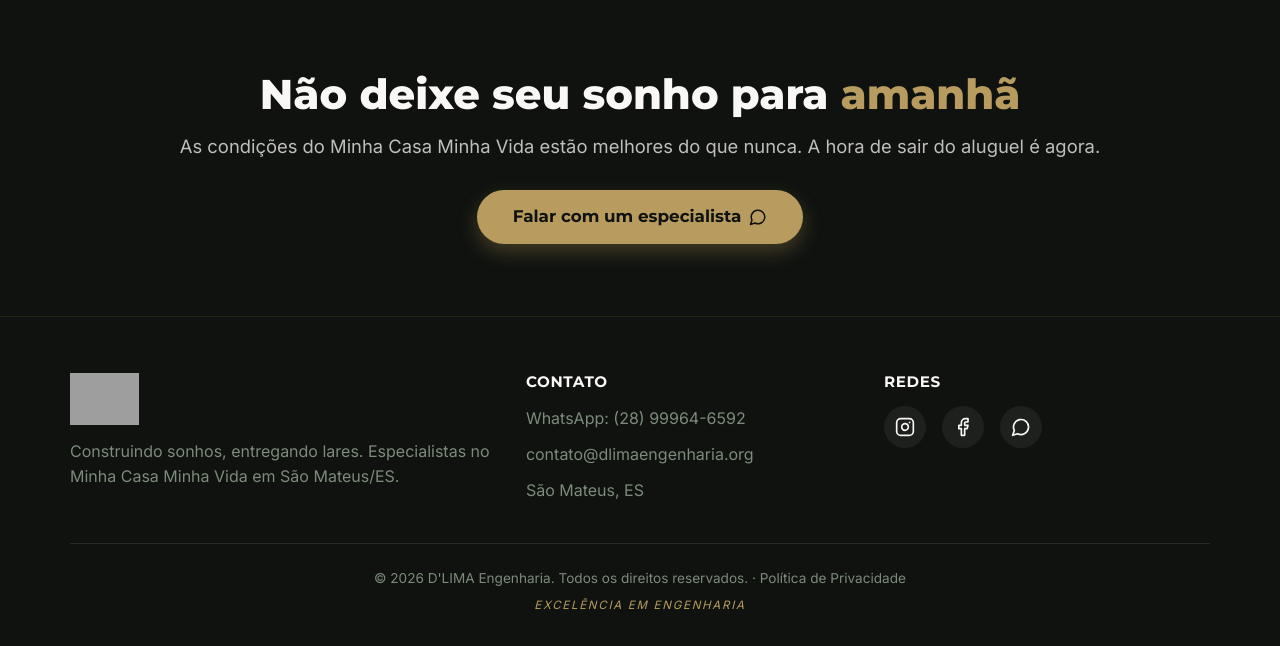
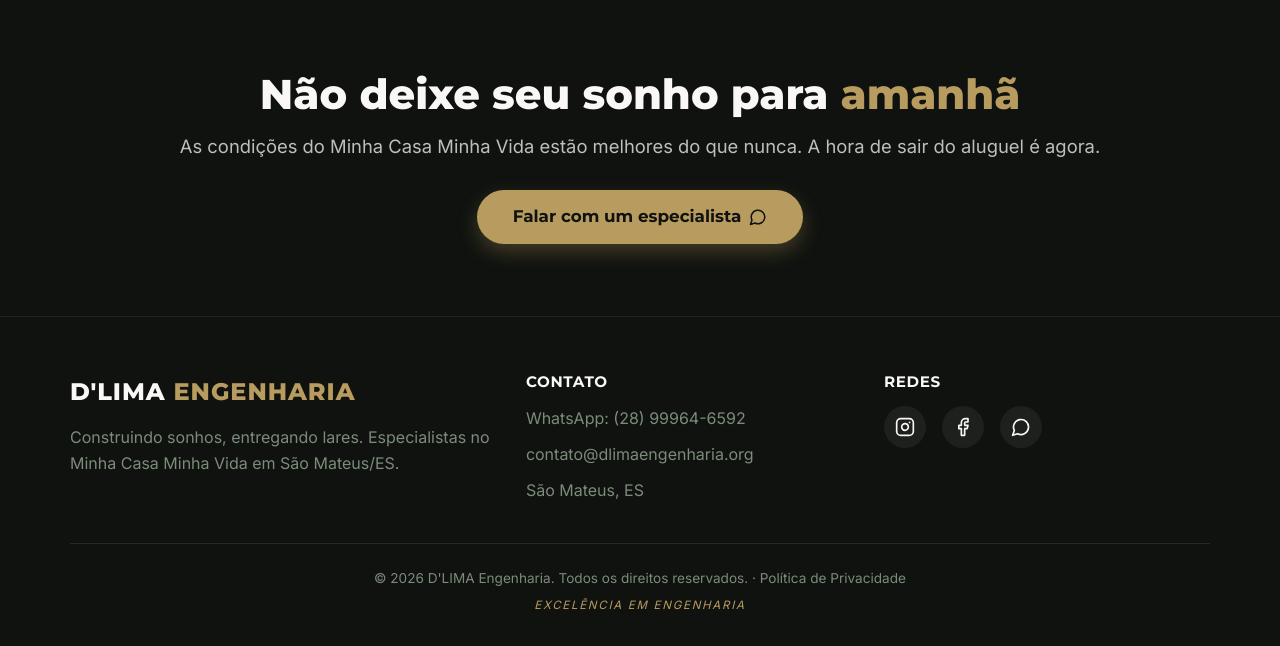
Before and after one commit to LeonanLima/d-lima-institucional, a Flask app: page / in a window 1280 px wide. Shown: the part 4947-5593 px from the top of the page. Run offline with Flask 3, Linux system fonts and the light colour scheme; grey boxes are pictures that could not be loaded.

Commit message:
perf+mobile: imagens otimizadas, rodape em texto, animacao a prova de falhas
- Comprime imagens: entrega 2.7MB->167KB, og 4.1MB->312KB, logos
- Remove originais pesados (minha-logo 4.6MB, fachada 4.1MB, entrega png)
- Rodape vira wordmark de texto (elimina imagem de 4.6MB)
- og:image/twitter/JSON-LD apontam para versoes leves
- Reveal no scroll com rede de seguranca (revela tudo apos 2.5s) e gatilho
  mais cedo -> sem secoes em branco no mobile

Imagens carregadas caem de ~7MB para ~520KB.

Co-Authored-By: Claude Opus 4.8 <noreply@anthropic.com>

```diff
--- a/static/styles.css
+++ b/static/styles.css
@@ -247,6 +247,11 @@ img { max-width: 100%; display: block; }
 .footer { background: var(--dark); color: var(--muted); padding: 56px 0 32px; border-top: 1px solid rgba(184,155,94,.12); }
 .footer__grid { display: grid; grid-template-columns: 1.3fr 1fr 1fr; gap: 32px; align-items: start; }
 .footer__logo { height: 52px; margin-bottom: 14px; }
+.footer__brand {
+    display: block; margin-bottom: 14px;
+    font-family: var(--font-head); font-weight: 800; font-size: 1.5rem;
+    color: var(--cream); text-transform: uppercase; letter-spacing: .04em;
+}
 .footer h4 { color: var(--cream); font-size: .95rem; letter-spacing: .04em; text-transform: uppercase; margin-bottom: 16px; }
 .footer a:hover { color: var(--gold); }
 .footer__links { display: grid; gap: 10px; }
--- a/templates/index.html
+++ b/templates/index.html
@@ -17,14 +17,14 @@
     <meta property="og:site_name" content="D'LIMA Engenharia">
     <meta property="og:title" content="Construa sua casa com o Minha Casa Minha Vida | D'LIMA Engenharia">
     <meta property="og:description" content="Subsídio do governo, uso do FGTS e projeto moderno com engenheiro civil responsável. Saia do aluguel com a D'LIMA Engenharia em São Mateus/ES.">
-    <meta property="og:image" content="https://dlimaengenharia.org/static/fachada.png">
+    <meta property="og:image" content="https://dlimaengenharia.org/static/og-image.jpg">
     <meta property="og:url" content="https://dlimaengenharia.org/">
 
     <!-- Twitter Card -->
     <meta name="twitter:card" content="summary_large_image">
     <meta name="twitter:title" content="Construa sua casa com o Minha Casa Minha Vida | D'LIMA Engenharia">
     <meta name="twitter:description" content="Subsídio do governo, uso do FGTS e projeto moderno com engenheiro civil responsável.">
-    <meta name="twitter:image" content="https://dlimaengenharia.org/static/fachada.png">
+    <meta name="twitter:image" content="https://dlimaengenharia.org/static/og-image.jpg">
 
     <!-- ============================================================
          ANALYTICS — cole seus IDs aqui quando tiver:
@@ -56,7 +56,7 @@
       "@context": "https://schema.org",
       "@type": "GeneralContractor",
       "name": "D'LIMA Engenharia",
-      "image": "https://dlimaengenharia.org/static/minha-logo.png",
+      "image": "https://dlimaengenharia.org/static/logo-dlima.jpg",
       "url": "https://dlimaengenharia.org/",
       "telephone": "+5528999646592",
       "email": "contato@dlimaengenharia.org",
@@ -231,7 +231,7 @@
     <section class="section section--cream">
         <div class="container entrega">
             <div class="entrega__media">
-                <img src="/static/entrega-chaves.png" alt="Engenheiro da D'LIMA entregando a chave da casa para a família" loading="lazy">
+                <img src="/static/entrega-chaves.jpg" alt="Engenheiro da D'LIMA entregando a chave da casa para a família" loading="lazy">
             </div>
             <div class="entrega__text">
                 <h2>O momento que <span class="gold">muda tudo</span></h2>
@@ -387,7 +387,7 @@
         <div class="container">
             <div class="footer__grid">
                 <div>
-                    <img src="/static/minha-logo.png" alt="D'LIMA Engenharia" class="footer__logo">
+                    <span class="footer__brand">D'LIMA <span class="gold">Engenharia</span></span>
                     <p>Construindo sonhos, entregando lares. Especialistas no Minha Casa Minha Vida em São Mateus/ES.</p>
                 </div>
                 <div>
@@ -438,12 +438,15 @@
         const els = document.querySelectorAll(sel);
         if (reduce || !('IntersectionObserver' in window)) { return; }
         els.forEach(el => el.classList.add('reveal'));
+        const reveal = (el) => el.classList.add('in');
         const io = new IntersectionObserver((entries) => {
           entries.forEach(e => {
-            if (e.isIntersecting) { e.target.classList.add('in'); io.unobserve(e.target); }
+            if (e.isIntersecting) { reveal(e.target); io.unobserve(e.target); }
           });
-        }, { threshold: 0.12, rootMargin: '0px 0px -40px 0px' });
+        }, { threshold: 0.05, rootMargin: '0px 0px 0px 0px' });
         els.forEach(el => io.observe(el));
+        // Rede de segurança: revela tudo após 2,5s, caso o observer não dispare.
+        setTimeout(() => els.forEach(reveal), 2500);
       })();
 
       const NUM_WHATSAPP = "5528999646592";
```
Also changed, not shown: mobile-full.jpeg (added), mobile-full2.jpeg (added), mobile-scrolled.jpeg (added), static/entrega-chaves.jpg (added), static/entrega-chaves.png (deleted), static/logo-completa.jpg, static/logo-dlima.jpg (added), static/og-image.jpg (added).
